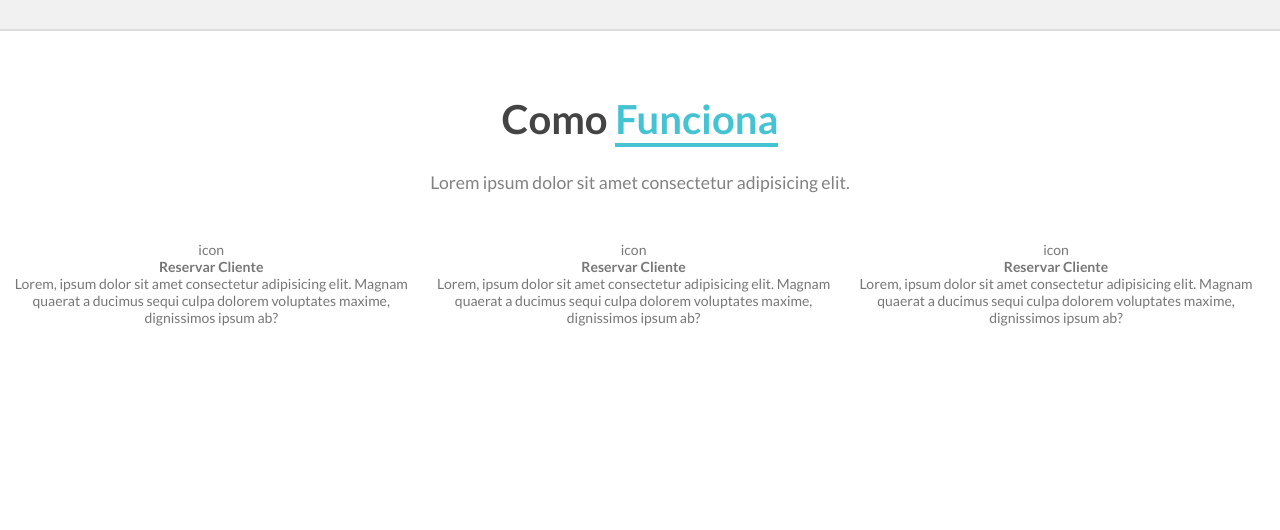
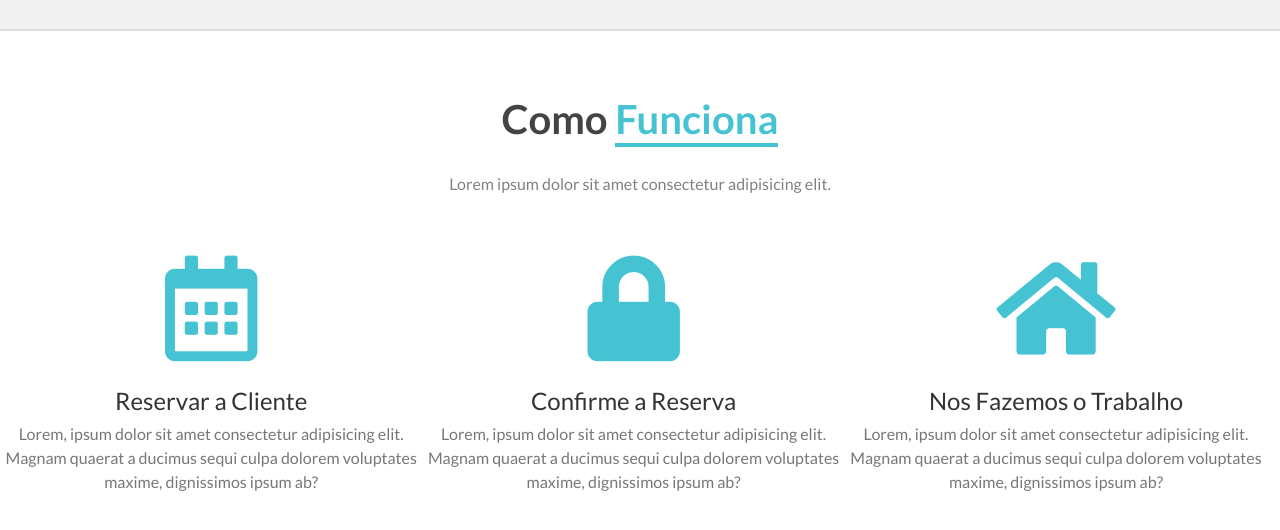
Before and after one commit to marcalramosweb/masterclean, a website: page index.html in a window 1280 px wide. Shown: the part 970-1500 px from the top of the page. Before the commit the page ends 1360 px from the top, so only its background shows below. Drawn offline with Linux system fonts and the light colour scheme.

Commit message:
second commit

```diff
--- a/index.html
+++ b/index.html
@@ -8,6 +8,9 @@
 
     <!--google font-->
     <link href="https://fonts.googleapis.com/css?family=Lato:300,400,700,900" rel="stylesheet">
+
+    <!-- font-awesome -->
+    <link rel="stylesheet" href="https://use.fontawesome.com/releases/v5.3.1/css/all.css" integrity="sha384-mzrmE5qonljUremFsqc01SB46JvROS7bZs3IO2EmfFsd15uHvIt+Y8vEf7N7fWAU" crossorigin="anonymous">
 
     <!--stylesheet-->
     <link rel="stylesheet" href="css/style.css">
@@ -77,20 +80,20 @@
                 <div class="sectionComoFuncionaWrapper--process--container clearFix">
 
                     <div class="sectionComoFuncionaWrapper--process--wrapper">
-                        <span class="iconClass">icon</span>
-                        <h4>Reservar Cliente</h4>
+                        <span class="sectionComoFuncionaWrapper--iconClass"><i class="far fa-calendar-alt"></i></span>
+                        <h4>Reservar a Cliente</h4>
                         <p>Lorem, ipsum dolor sit amet consectetur adipisicing elit. Magnam quaerat a ducimus sequi culpa dolorem voluptates maxime, dignissimos ipsum ab?</p>
                     </div>
 
                     <div class="sectionComoFuncionaWrapper--process--wrapper">
-                        <span class="iconClass">icon</span>
-                        <h4>Reservar Cliente</h4>
+                        <span class="sectionComoFuncionaWrapper--iconClass"><i class="fas fa-lock"></i></span>
+                        <h4>Confirme a Reserva</h4>
                         <p>Lorem, ipsum dolor sit amet consectetur adipisicing elit. Magnam quaerat a ducimus sequi culpa dolorem voluptates maxime, dignissimos ipsum ab?</p>
                     </div>
 
                     <div class="sectionComoFuncionaWrapper--process--wrapper">
-                        <span class="iconClass">icon</span>
-                        <h4>Reservar Cliente</h4>
+                        <span class="sectionComoFuncionaWrapper--iconClass"><i class="fas fa-home"></i></span>
+                        <h4>Nos Fazemos o Trabalho</h4>
                         <p>Lorem, ipsum dolor sit amet consectetur adipisicing elit. Magnam quaerat a ducimus sequi culpa dolorem voluptates maxime, dignissimos ipsum ab?</p>
                     </div>
                 </div>
--- a/sass/abstracts/_variables.scss
+++ b/sass/abstracts/_variables.scss
@@ -1,5 +1,7 @@
 /*Variaveis*/
 $color-black:#000;
+$color-lightBlack:#333;
 $color-dark-gray: #777;
 $color-light-gray:#f1f1f1;
 $color-white:#fff;
+$color-lightblue:#45c3d3;
--- a/sass/components/_button.scss
+++ b/sass/components/_button.scss
@@ -8,3 +8,13 @@
     color: $color-white;
     padding: 1.5rem 2rem;
 }
+
+.btn-form{
+    font-size: 1.4rem;
+    padding: 1.3rem;
+    width: 30%;
+    background-color: #45c3d3;
+    cursor: pointer;
+    color: $color-white;
+    border: 1px 1px 1px 0px solid #ebebeb;
+}
--- a/sass/components/_comoFunciona.scss
+++ b/sass/components/_comoFunciona.scss
@@ -22,7 +22,7 @@
     &--title span{
         color: #45c3d3;
         display: inline-block;
-        border-bottom: 4px solid #45c3d3;
+        border-bottom: 4px solid $color-lightblue;
     }
 
     &--paragrafo{
@@ -40,4 +40,22 @@
         width:33%;
         float: left;
     }
+
+    &--iconClass{
+        font-size: 6.6rem;
+        color: $color-lightblue;
+    }
+
+    & h4{
+        font-size: 1.5rem;
+        margin: 1rem 0 .4rem;
+        font-weight: 400;
+        color: $color-lightBlack;
+    }
+
+    & p{
+        font-size: 1rem;
+        line-height: 1.5;
+    }
+
 }
--- a/sass/main.scss
+++ b/sass/main.scss
@@ -20,16 +20,3 @@
 
 
 @import "layout/topSection";
-
-
-
-
-.btn-form{
-    font-size: 1.4rem;
-    padding: 1.3rem;
-    width: 30%;
-    background-color: #45c3d3;
-    cursor: pointer;
-    color: $color-white;
-    border: 1px 1px 1px 0px solid #ebebeb;
-}
```
Also changed, not shown: css/style.css.
